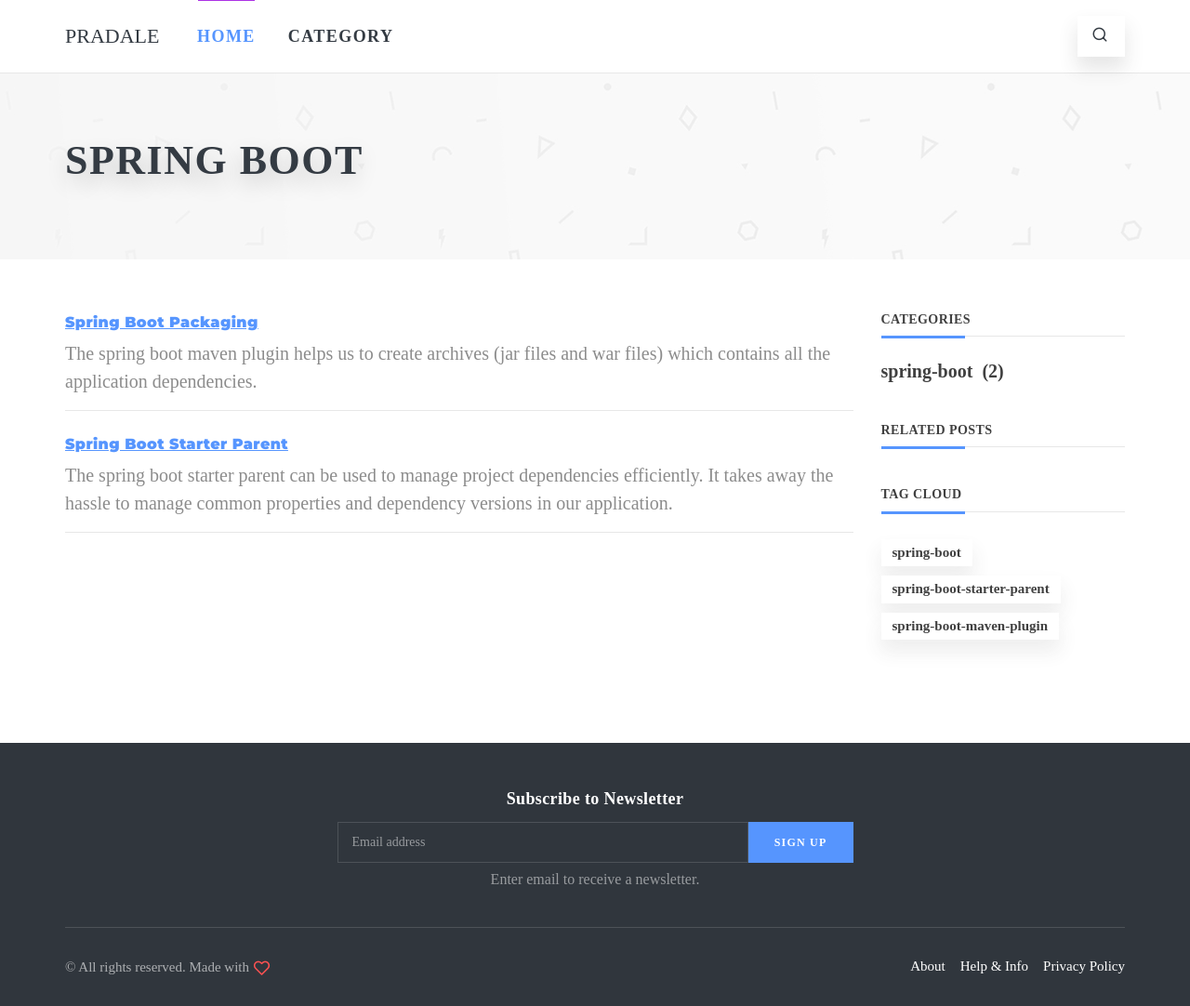
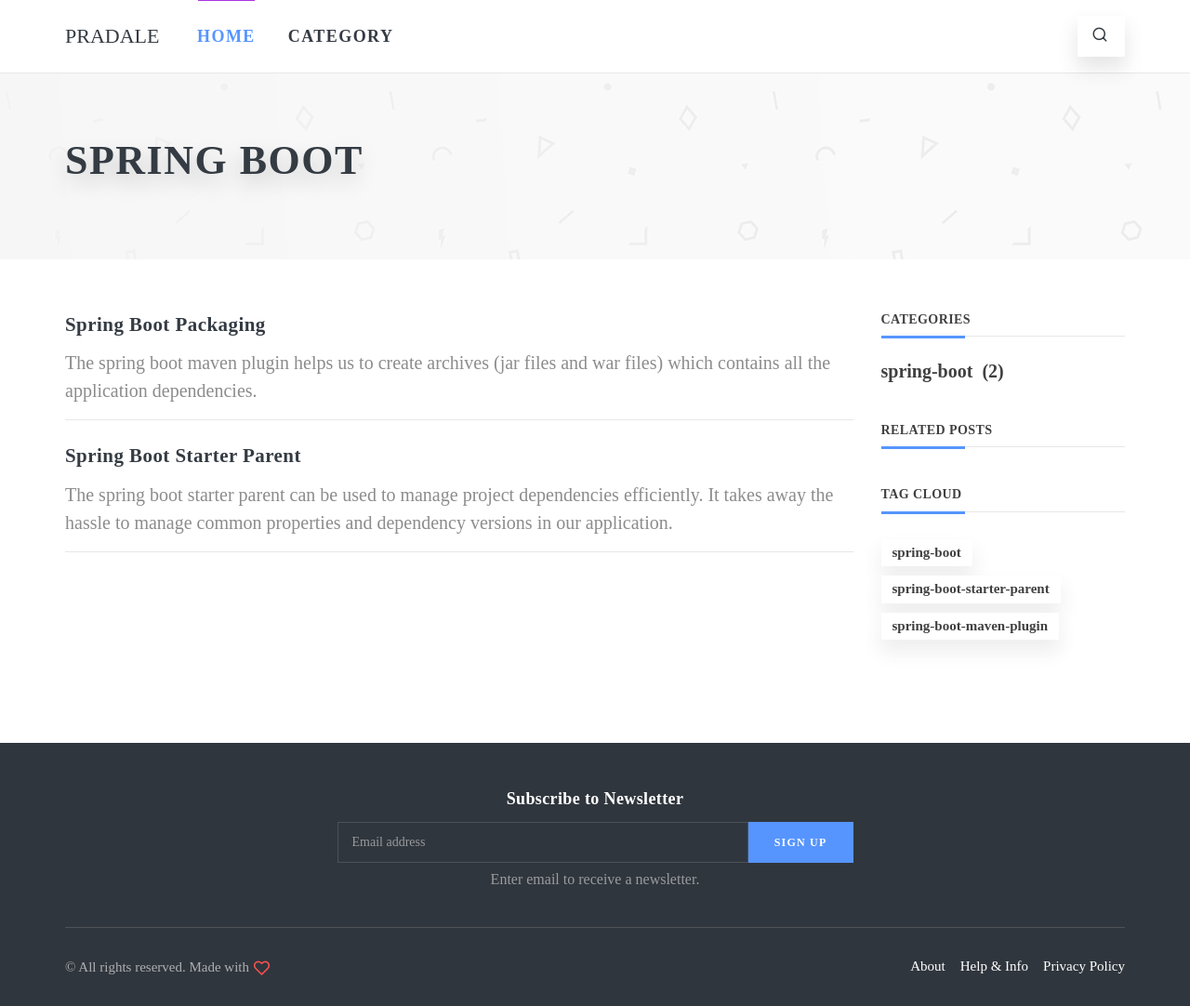
Before and after one commit to pradeepkudale/pradale, a Jekyll site: the page built from _category/spring-boot.md, in a window 1280 px wide. Shown: the whole page at 93% size. Built offline with Jekyll 4.4.1, drawn with Linux system fonts in a browser that asks for light colours; some web fonts are replaced.

Commit message:
Update category link

```diff
--- a/_layouts/category.html
+++ b/_layouts/category.html
@@ -10,7 +10,7 @@ title: PRADALE
         <div class="col-lg-9">
             {% for post in site.categories[page.slug] %}
             <dl>
-                <dt> <a href="{{post.url}}">{{ post.title }}</a> </dt>
+                <dt><h5 class="cat-title"><a href="{{post.url}}">{{ post.title }}</a></h5></dt>
                 <dd>{{ post.description }}</dd>
                 <dd class="mb-4"></dd>
             </dl>
--- a/assets/css/main.css
+++ b/assets/css/main.css
@@ -62,6 +62,12 @@ a:hover {
 
 .navbar-nav .nav-link {
     font-size: 18px;
+}
+
+.cat-title>a {
+    transition: color .3s;
+    color: #343b43;
+    text-decoration: none;
 }
 
 /* line between categories and tags buttons */
```
